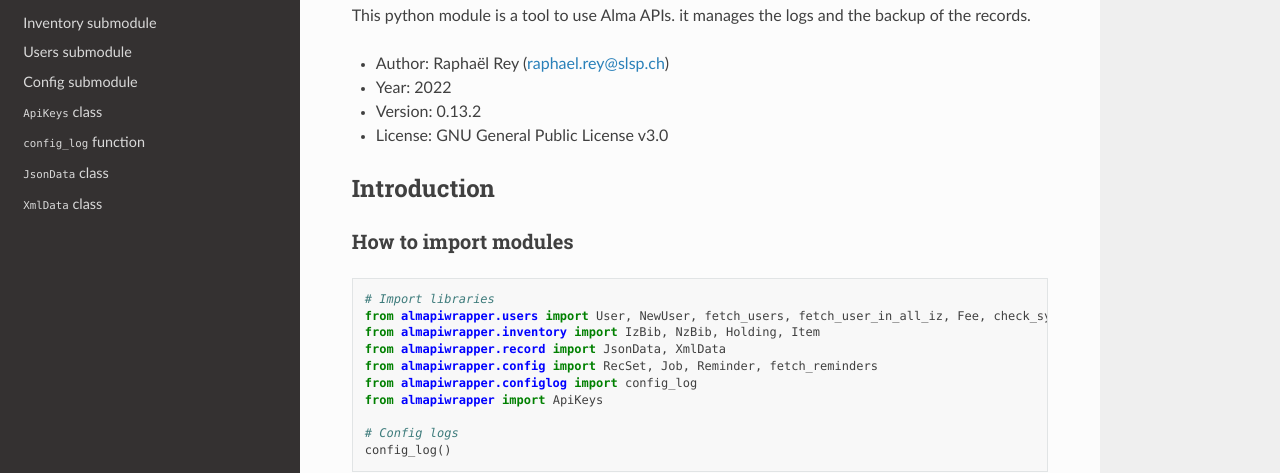
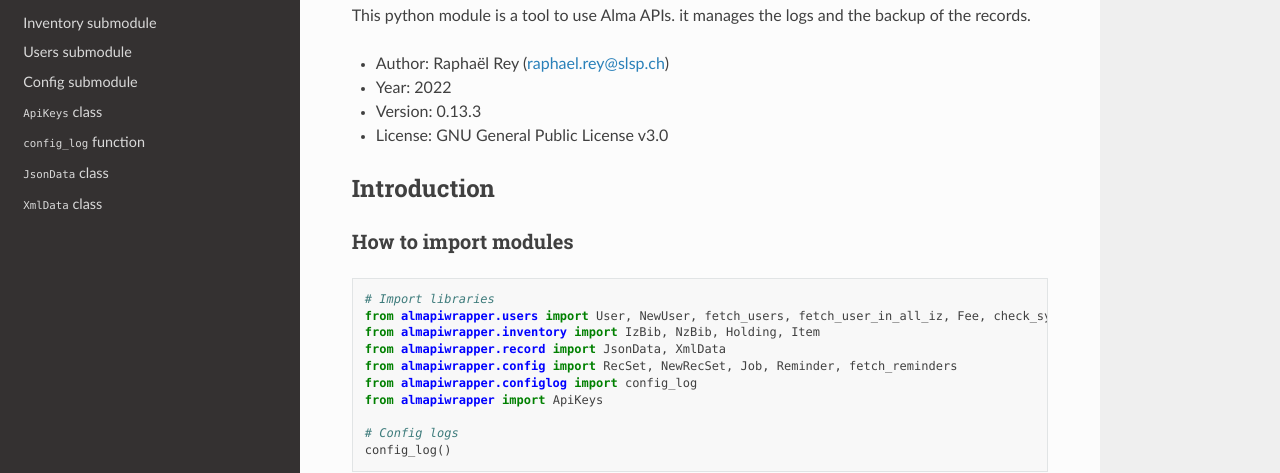
Before and after one commit to Swiss-Library-Service-Platform/almapiwrapper, a Sphinx documentation site: the page built from docs/index.rst, in a window 1280 px wide and 900 px high. Shown: the part 156-629 px from the top of the window. Built offline with Sphinx 7.4.7 and the Read the Docs theme 2.0.0, drawn with Linux system fonts in a browser that asks for light colours.

Commit message:
Create version 0.13.3

```diff
--- a/README.rst
+++ b/README.rst
@@ -7,7 +7,7 @@ backup of the records.
 
 * Author: Raphaël Rey (raphael.rey@slsp.ch)
 * Year: 2022
-* Version: 0.13.2
+* Version: 0.13.3
 * License: GNU General Public License v3.0
 * `Documentation <https://almapi-wrapper.readthedocs.io/en/latest/>`_
 
--- a/almapiwrapper/version.py
+++ b/almapiwrapper/version.py
@@ -1 +1 @@
-__version__ = '0.13.2'
+__version__ = '0.13.3'
--- a/docs/conf.py
+++ b/docs/conf.py
@@ -22,7 +22,7 @@ copyright = '2022, Raphaël Rey'
 author = 'Raphaël Rey'
 
 # The full version, including alpha/beta/rc tags
-release = '0.13.2'
+release = '0.13.3'
 
 
 # -- General configuration ---------------------------------------------------
--- a/docs/index.rst
+++ b/docs/index.rst
@@ -8,7 +8,7 @@ backup of the records.
 
 * Author: Raphaël Rey (raphael.rey@slsp.ch)
 * Year: 2022
-* Version: 0.13.2
+* Version: 0.13.3
 * License: GNU General Public License v3.0
 
 Introduction
@@ -23,7 +23,7 @@ How to import modules
     from almapiwrapper.users import User, NewUser, fetch_users, fetch_user_in_all_iz, Fee, check_synchro
     from almapiwrapper.inventory import IzBib, NzBib, Holding, Item
     from almapiwrapper.record import JsonData, XmlData
-    from almapiwrapper.config import RecSet, Job, Reminder, fetch_reminders
+    from almapiwrapper.config import RecSet, NewRecSet, Job, Reminder, fetch_reminders
     from almapiwrapper.configlog import config_log
     from almapiwrapper import ApiKeys
 
--- a/pyproject.toml
+++ b/pyproject.toml
@@ -1,6 +1,6 @@
 [project]
 name = "almapiwrapper"
-version = "0.13.2"
+version = "0.13.3"
 authors = [
   { name="Raphaël Rey", email="raphael.rey@slsp.ch" },
 ]
```
